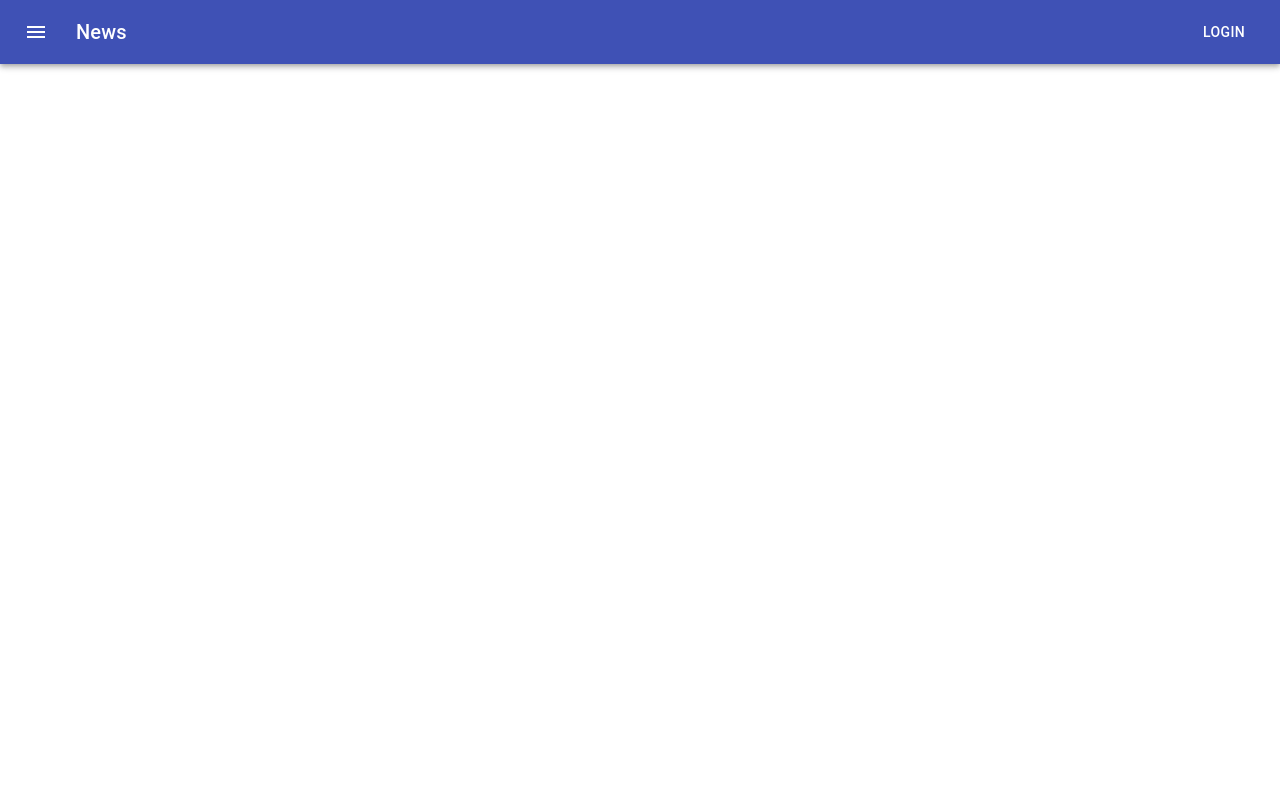
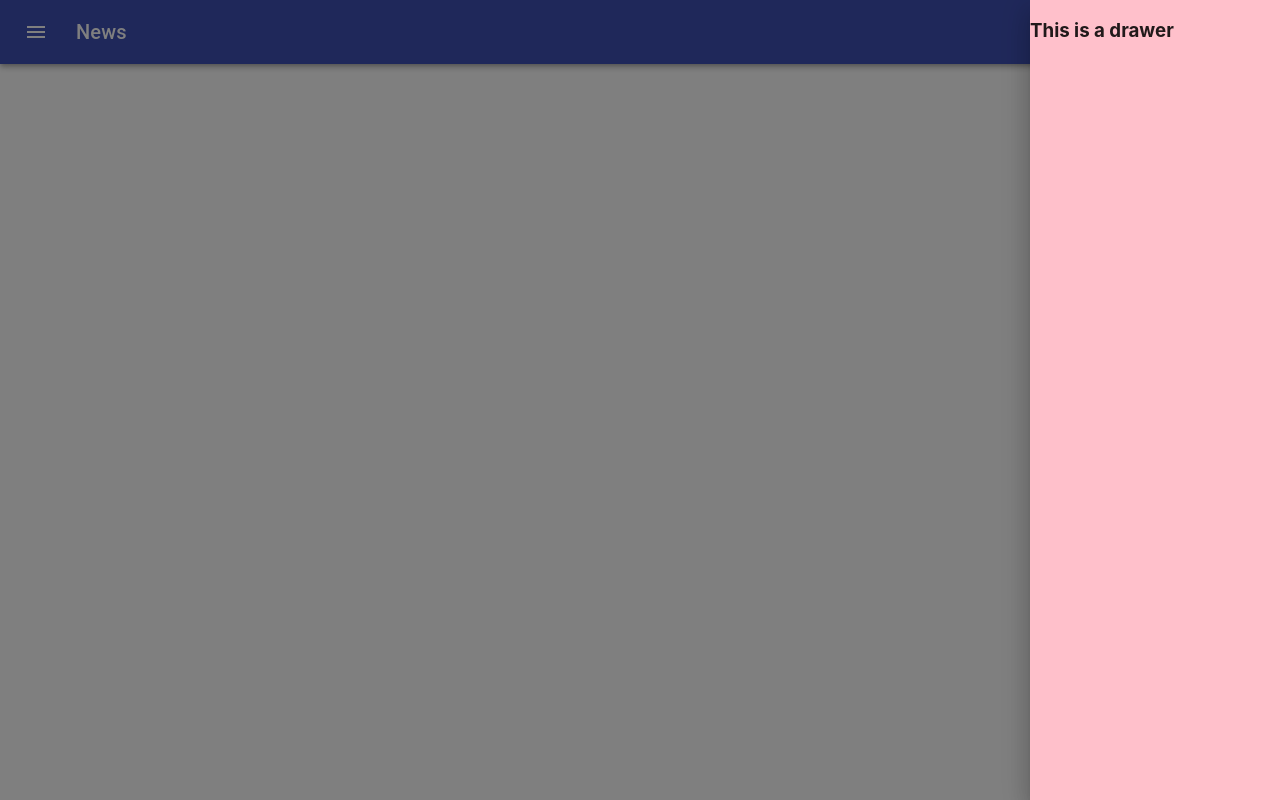
Before and after one commit to HamzaAhmedSheikh/project-5_animated-react-website, a React (Create React App) app: page / in a window 1280 px wide. Both pictures are taken after a click on the button "menu". Built offline with nearby package versions, Linux system fonts and the light colour scheme.

Commit message:
I make drawer in material-ui

```diff
--- a/src/Animated-React-Website/Navbar.js
+++ b/src/Animated-React-Website/Navbar.js
@@ -1,11 +1,8 @@
-import React from 'react';
+import React, { useState } from 'react';
 import { makeStyles } from '@material-ui/core/styles';
-import AppBar from '@material-ui/core/AppBar';
-import Toolbar from '@material-ui/core/Toolbar';
-import Typography from '@material-ui/core/Typography';
-import Button from '@material-ui/core/Button';
-import IconButton from '@material-ui/core/IconButton';
-import MenuIcon from '@material-ui/icons/Menu';
+import {AppBar, Toolbar, IconButton, Typography, Button, Drawer} from '@material-ui/core';
+import { Menu } from '@material-ui/icons'
+
 
 const useStyles = makeStyles((theme) => ({
   root: {
@@ -20,14 +17,19 @@ const useStyles = makeStyles((theme) => ({
 }));
 
 export default function Navbar() {
+
+   const [open, setOpen] = useState(false)
+   const handleDrawer = () => {   setOpen(true)  }
+
+
   const classes = useStyles();
 
   return (
     <div className={classes.root}>
       <AppBar position="static">
         <Toolbar>
-          <IconButton edge="start" className={classes.menuButton} color="inherit" aria-label="menu">
-            <MenuIcon  />
+          <IconButton onClick={handleDrawer} edge="start" className={classes.menuButton} color="inherit" aria-label="menu">
+            <Menu  />
           </IconButton>
           <Typography variant="h6" className={classes.title}>
             News
@@ -35,6 +37,17 @@ export default function Navbar() {
           <Button color="inherit">Login</Button>
         </Toolbar>
       </AppBar>
+
+
+        <Drawer
+          anchor='right'
+          open={open}
+          onClose={() => setOpen(false)}
+        >
+          <div style={{ height: "100%", width: "250px", backgroundColor: 'pink'}}>
+            <h3> This is a drawer </h3>
+          </div>
+        </Drawer>
     </div>
   );
 }
```
